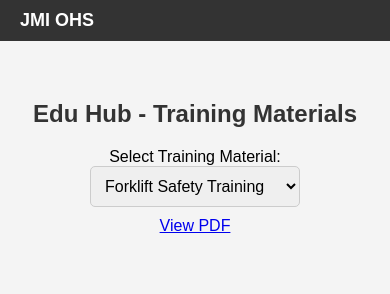
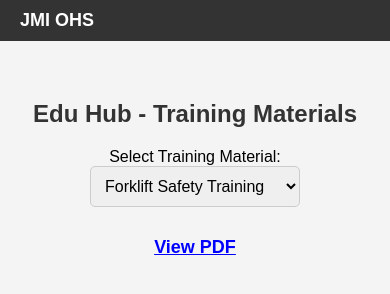
Before and after one commit to mdtowfiq30/mdtowfiq30.github.io, a plain HTML site: page jmi_ohs/Edu_Hub/index.html in a window 390 px wide. Drawn offline with Linux system fonts and the light colour scheme.

Commit message:
Update style.css

```diff
--- a/jmi_ohs/Edu_Hub/style.css
+++ b/jmi_ohs/Edu_Hub/style.css
@@ -74,9 +74,15 @@ h2 {
     border: none;
 }
 
-/* Mobile PDF Viewer - Hidden by Default */
-.mobile-pdf {
+/* Mobile PDF Link - Hidden on Large Screens */
+.mobile-only {
     display: none;
+    font-size: 18px;
+    font-weight: bold;
+    color: blue;
+    text-decoration: underline;
+    margin-top: 20px;
+    display: block;
 }
 
 /* Responsive Design */
@@ -85,19 +91,7 @@ h2 {
         display: none; /* Hide PDF container */
     }
 
-    .mobile-pdf {
-        display: block;
-        width: 100%;
-    }
-
-    #mobile-pdf-viewer {
-        width: 100%;
-        height: 500px;
+    .mobile-only {
+        display: block; /* Show direct PDF link */
     }
 }
-
-@media only screen and (max-width: 480px) {
-    #mobile-pdf-viewer {
-        height: 400px;
-    }
-}
```
